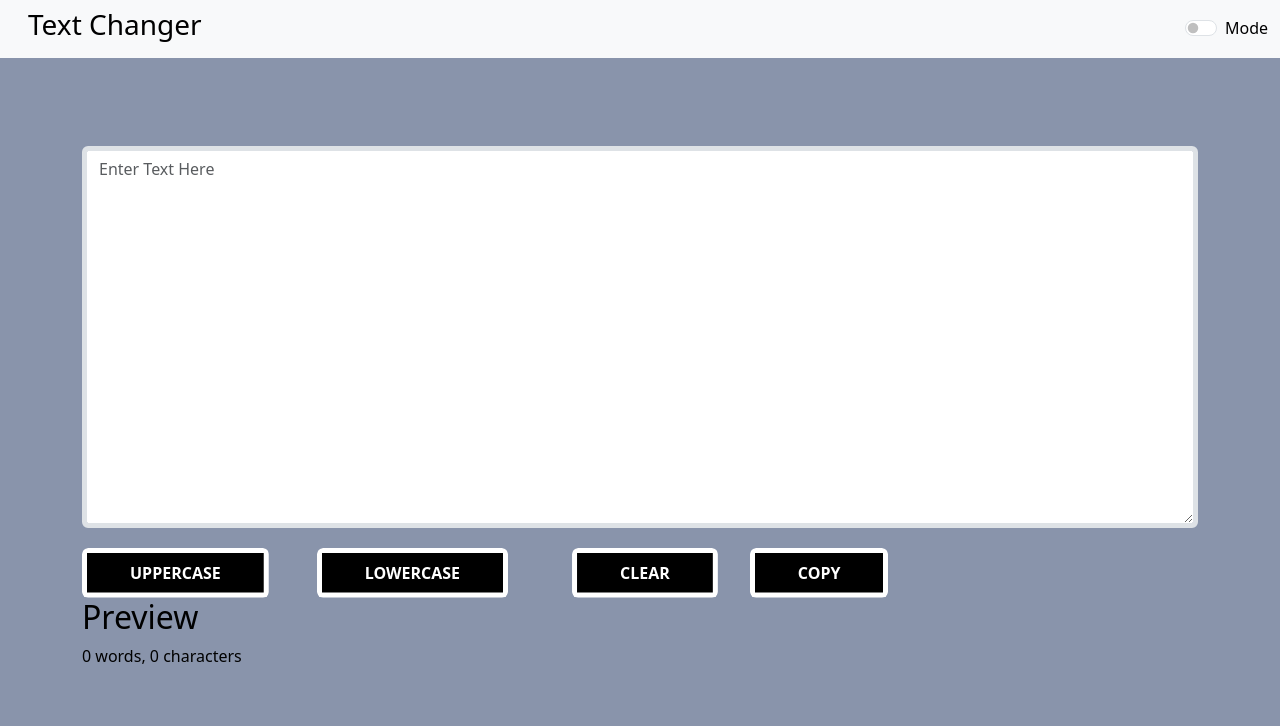
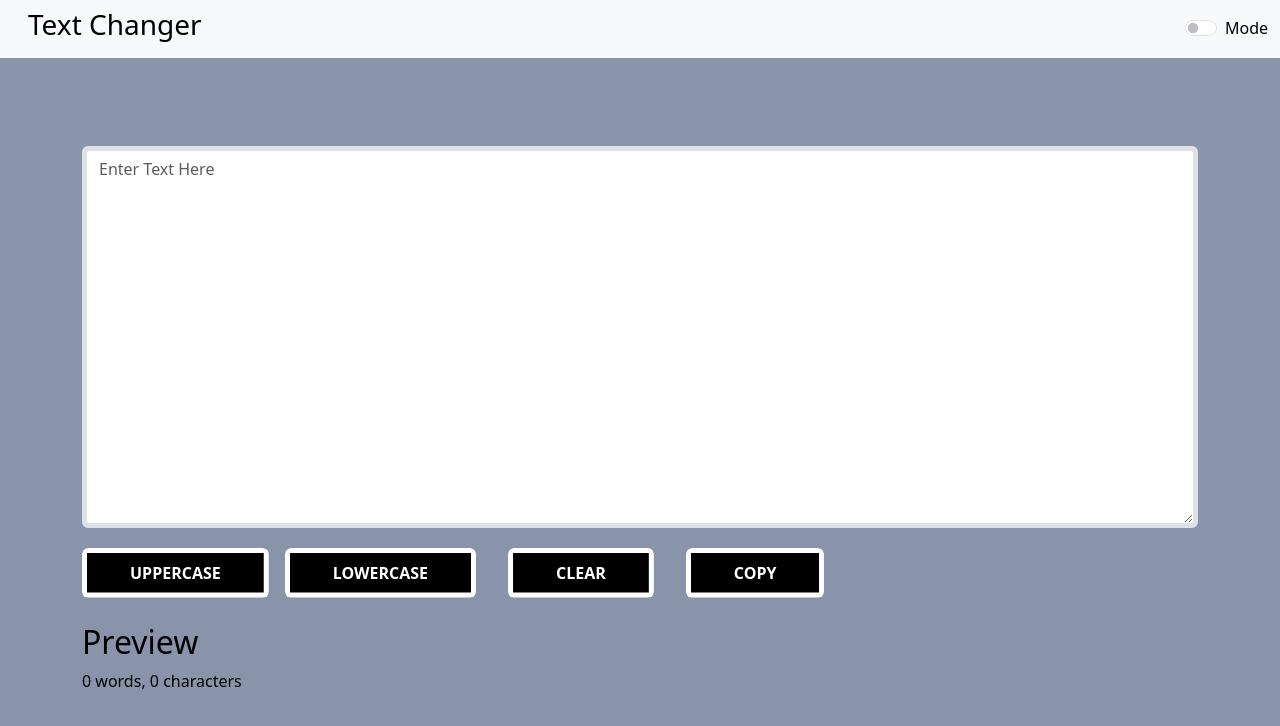
Before and after one commit to ParthibBiswas10/TextChanger, a React (Vite) app: page / in a window 1280 px wide. Shown: the top 726 px of the page. Built offline with nearby package versions, Linux system fonts and the light colour scheme.

Commit message:
Position problem Solved

```diff
--- a/src/App.css
+++ b/src/App.css
@@ -22,7 +22,10 @@ body {
   display: inline-block !important;
   width: auto !important;
   top: 10px !important;
-  left: 50% !important;
+  left: 45% !important;
+}
+.preview {
+  margin-top: 25px; /* adjust to your liking */
 }
 
 .btn-25 {
--- a/src/components/TextBox/textbox.jsx
+++ b/src/components/TextBox/textbox.jsx
@@ -40,7 +40,7 @@ export default function Textbox() {
       <button className="btn btn-primary mt-3 btn-25" onClick={upperCase}>
         UpperCase
       </button>
-      <button className="btn btn-primary mx-5 mt-3 btn-25" onClick={lowerCase}>
+      <button className="btn btn-primary mx-3 mt-3 btn-25" onClick={lowerCase}>
         LowerCase
       </button>
       <button className="btn btn-primary mx-3 mt-3 btn-25" onClick={clear}>
@@ -57,7 +57,7 @@ export default function Textbox() {
           </div>
         )}
       </div>
-      <div>
+      <div className="preview">
         <h2>Preview </h2>
         <p>
           {text === ""
```
